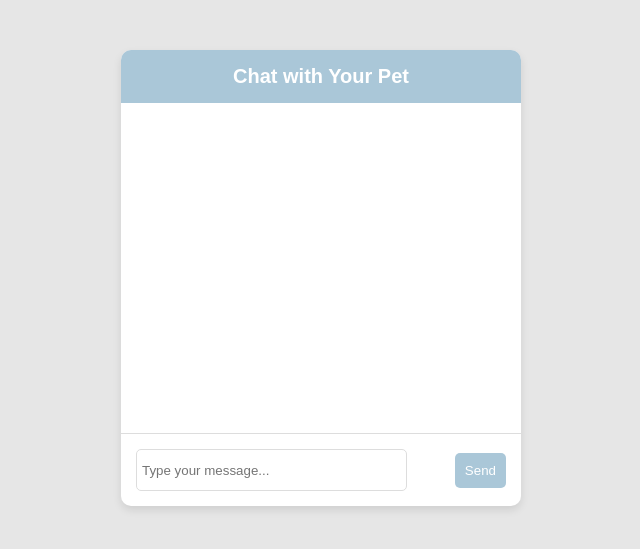
After one commit to CMPN-CODECELL/Syrus-2024-Web2-KaRiKaKa, a Flask app: page / in a window 1280 px wide. The commit adds this page. Shown: the top 549 px of the page, without its empty margins (319-959 px from the left). Run offline with Flask 3, Linux system fonts and the light colour scheme.

Commit message:
Chatbot done and some template changes made

```diff
--- a/app.py
+++ b/app.py
@@ -10,11 +10,7 @@ model = genai.GenerativeModel("gemini-pro")
 @app.route('/')
 def index():
     print("working index.html")
-    return render_template('index.html')
-
-@app.route('/page2')
-def page2():
-    return render_template('page2.html')
+    return render_template('petPage.html')
 
 @app.route('/process_input', methods=['POST'])
 def process_input():
@@ -27,8 +23,14 @@ def process_input():
     return jsonify({'response': response_text})
 
 def get_query(query):
-    prompt = "You are now an AI bot integrated into a law website. Do not make the headings bold. You have to answer the following question as an Indian Lawyer. I forbid you from answering questions not related to legal matters. Format the content in HTML tags. So you are my lawyer.{}".format(query)
+    # Update the prompt without specifying the animal
+    prompt = "You are now an AI not integrated into a mental health and well-being website. You are going to act like the user's virtual pet. Your task is to listen to the user and then cheer them up according to their mood. Be their personal therapist and someone they can confide in.Give your response in html format. The user says the following:{}".format(query)
+    print("Working")
     response = model.generate_content(prompt)
+    # if response.parts is not None:
+    #     return response.parts[0].text
+    # else:
+    #     return "Unable to generate a response."
     return response.text
 
 if __name__ == '__main__':
--- a/homepage.html
+++ b/templates/homepage.html
@@ -8,7 +8,7 @@
   <link rel="preconnect" href="https://fonts.googleapis.com">
   <link rel="preconnect" href="https://fonts.gstatic.com" crossorigin>
   <link href="https://fonts.googleapis.com/css2?family=Montserrat:ital,wght@0,100..900;1,100..900&display=swap" rel="stylesheet">
-  <link rel="stylesheet" href="homepage.css">
+  <link rel="stylesheet" href="../homepage.css">
 </head>
 <body>
   <nav class="navbar">
--- /dev/null
+++ b/templates/petPage.html
@@ -0,0 +1,137 @@
+<!DOCTYPE html>
+<html lang="en">
+<head>
+    <meta charset="UTF-8">
+    <meta name="viewport" content="width=device-width, initial-scale=1.0">
+    <title>Chat with Your Pet</title>
+    <style>
+        body {
+            background-color: #e6e6e6;
+            font-family: Arial, sans-serif;
+        }
+
+        .chat-container {
+            width: 400px;
+            margin: 50px auto;
+            background-color: #fff;
+            border-radius: 10px;
+            box-shadow: 0 4px 8px rgba(0, 0, 0, 0.1);
+            overflow: hidden;
+        }
+
+        .chat-header {
+            background-color: #aac7d8;
+            color: #fff;
+            padding: 15px;
+            text-align: center;
+            font-size: 20px;
+            font-weight: bold;
+        }
+
+        .chat-body {
+            height: 300px;
+            overflow-y: auto;
+            padding: 15px;
+        }
+
+        .message {
+            margin-bottom: 15px;
+        }
+
+        .user-message {
+            background-color: #e6e6e6;
+            padding: 10px;
+            border-radius: 5px;
+            display: inline-block;
+            max-width: 70%;
+        }
+
+        .pet-message {
+            background-color: #aac7d8;
+            color: #fff;
+            padding: 10px;
+            border-radius: 5px;
+            display: inline-block;
+            max-width: 70%;
+        }
+
+        .chat-input {
+            border-top: 1px solid #ddd;
+            padding: 15px;
+            display: flex;
+            justify-content: space-between;
+            align-items: center;
+        }
+
+        #inputText {
+            height: 30px;
+            width: 70%;
+            padding: 5px;
+            border: 1px solid #ddd;
+            border-radius: 5px;
+        }
+
+        .submit-button {
+            border: none;
+            background-color: #aac7d8;
+            color: #fff;
+            padding: 10px;
+            border-radius: 5px;
+            cursor: pointer;
+        }
+    </style>
+</head>
+<body>
+    <div class="chat-container">
+        <div class="chat-header">Chat with Your Pet</div>
+        <div class="chat-body" id="chatBody">
+            <!-- Chat messages will appear here -->
+        </div>
+        <div class="chat-input">
+            <input type="text" id="inputText" placeholder="Type your message...">
+            <button class="submit-button" onclick="submitForm()">Send</button>
+        </div>
+    </div>
+
+    <script>
+        function submitForm() {
+            var inputText = document.getElementById("inputText").value;
+
+            // Check if the input field is empty
+            if (inputText.trim() === "") {
+                alert("Please fill in the input field.");
+                return;
+            }
+
+            // Display user message
+            displayUserMessage(inputText);
+
+            // Display "Loading..." while processing
+            document.getElementById("chatBody").innerHTML += '<div class="message pet-message">Loading...</div>';
+
+            // Send the input to the backend using fetch
+            fetch('/process_input', {
+                method: 'POST',
+                headers: {
+                    'Content-Type': 'application/json',
+                },
+                body: JSON.stringify({ inputText: inputText }),
+            })
+            .then(response => response.json())
+            .then(data => {
+                // Display the response in the chat
+                displayPetMessage(data.response);
+            });
+        }
+
+        function displayUserMessage(message) {
+            document.getElementById("chatBody").innerHTML += '<div class="message user-message">' + message + '</div>';
+            document.getElementById("inputText").value = ""; // Clear input field
+        }
+
+        function displayPetMessage(message) {
+            document.getElementById("chatBody").innerHTML += '<div class="message pet-message">' + message + '</div>';
+        }
+    </script>
+</body>
+</html>
```
Also changed, not shown: index.js (deleted, +0 -17 lines), receiver.html (deleted, +0 -26 lines), sender.html (deleted, +0 -53 lines), exercises/intermediate.json, templates/fitness.html (renamed from fitness.html), templates/index.html (renamed from index.html), templates/journal.html (renamed from journal.html), templates/loginPage.html (renamed from loginPage.html), templates/registerPage.html (renamed from registerPage.html).
